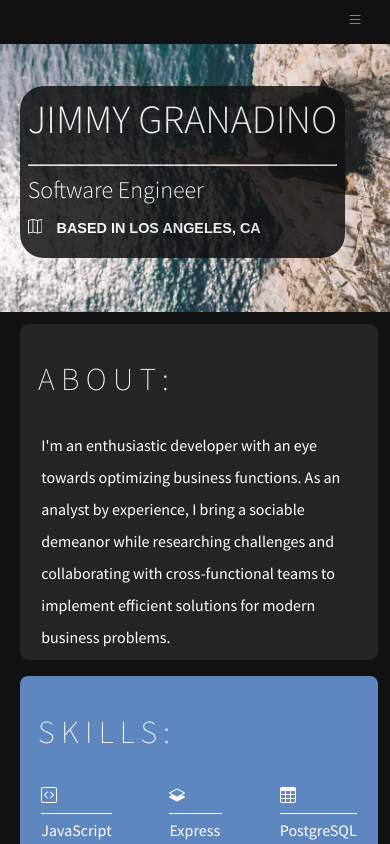
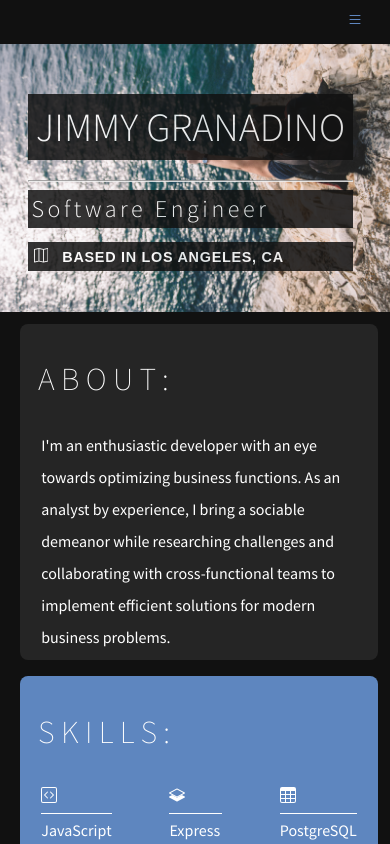
Before and after one commit to jimmygranadino/portfolio-react, a React (Create React App) app: page / in a window 390 px wide. Shown: the top 844 px of the page. Built offline with nearby package versions, Linux system fonts and the light colour scheme; a web font is replaced by a local one.

Commit message:
portrait updated

```diff
--- a/src/App.css
+++ b/src/App.css
@@ -456,17 +456,26 @@ a:hover {
     padding-top: 80%;
   }
   .landing-card {
+    background-color: transparent;
     margin-top: 1em;
   }
   .fullname {
     font-size: 2.5em;
     margin: 0 0 0.5em;
+    box-shadow: inset 0px 0px 0px 1000px #111111;
+    padding: 0.20em;
   }
   .role {
     font-size: 1.5em;
+    box-shadow: inset 0px 0px 0px 1000px #111111;
+    padding: 0.15em;
+    letter-spacing: 0.15em;
   }
   .location-text {
     font-size: 0.9em;
+    box-shadow: inset 0px 0px 0px 1000px #111111;
+    padding: 0.4em;
+    letter-spacing: 0.05em;
   }
   .navbrand-text {
     font-size: 1em;
--- a/src/components/Contact.jsx
+++ b/src/components/Contact.jsx
@@ -1,5 +1,5 @@
 import React from 'react';
-import Portrait from '../images/avatar.jpeg'
+import Portrait from '../images/avatar.JPG'
 
 const Contact = () => {
 
```
Also changed, not shown: src/images/avatar.JPG (added), src/images/avatar.jpeg (deleted).
